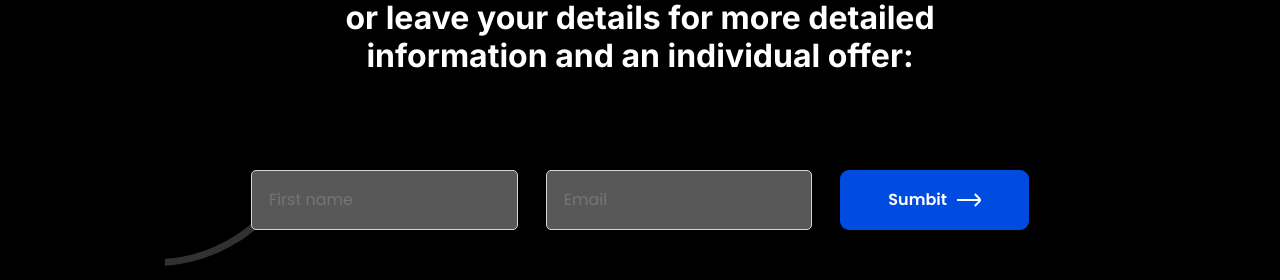
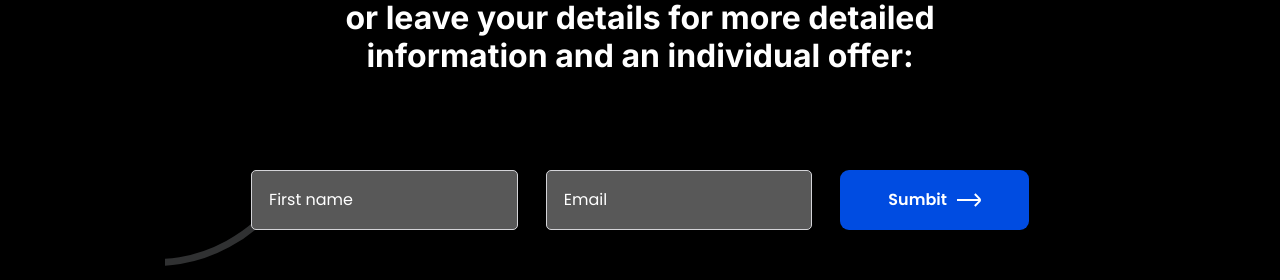
Before and after one commit to digmen/adil3, a React (Create React App) app: page / in a window 1280 px wide. Shown: the part 3285-3565 px from the top of the page. Built offline with nearby package versions, Linux system fonts and the light colour scheme.

Commit message:
sdfsddfl

```diff
--- a/src/components/Header.jsx
+++ b/src/components/Header.jsx
@@ -25,7 +25,7 @@ export default function Header() {
                     <Link to='/' className={`header_link_text ${isActiveLink('/') ? 'header_link_text_active' : 'header_link_text'}`}>{t('header.homeLink')}</Link>
                     <Link to='/about' className={`header_link_text ${isActiveLink('/about') ? 'header_link_text_active' : 'header_link_text'}`}>{t('header.homeLink2')}</Link>
                     <Link to='/product' className={`header_link_text ${isActiveLink('/product') ? 'header_link_text_active' : 'header_link_text'}`}>{t('header.homeLink3')}</Link>
-                    <Link to='*' className={`header_link_text ${isActiveLink('/contact') ? 'header_link_text_active' : 'header_link_text'}`}>{t('header.homeLink5')}</Link>
+                    <Link to='/' className={`header_link_text ${isActiveLink('/contact') ? 'header_link_text_active' : 'header_link_text'}`}>{t('header.homeLink5')}</Link>
                     <Link to='/service' className={`header_link_text ${isActiveLink('/service') ? 'header_link_text_active' : 'header_link_text'}`}>{t('header.homeLink4')}</Link>
                     <div className='header_logo'>
                         <img src={logo} alt='logo' />
--- a/src/pages/home/home.css
+++ b/src/pages/home/home.css
@@ -340,6 +340,10 @@
 
 .home_form input:focus {
     outline: none;
+}
+
+.home_form input::placeholder {
+    color: white;
 }
 
 .home_form input {
```
